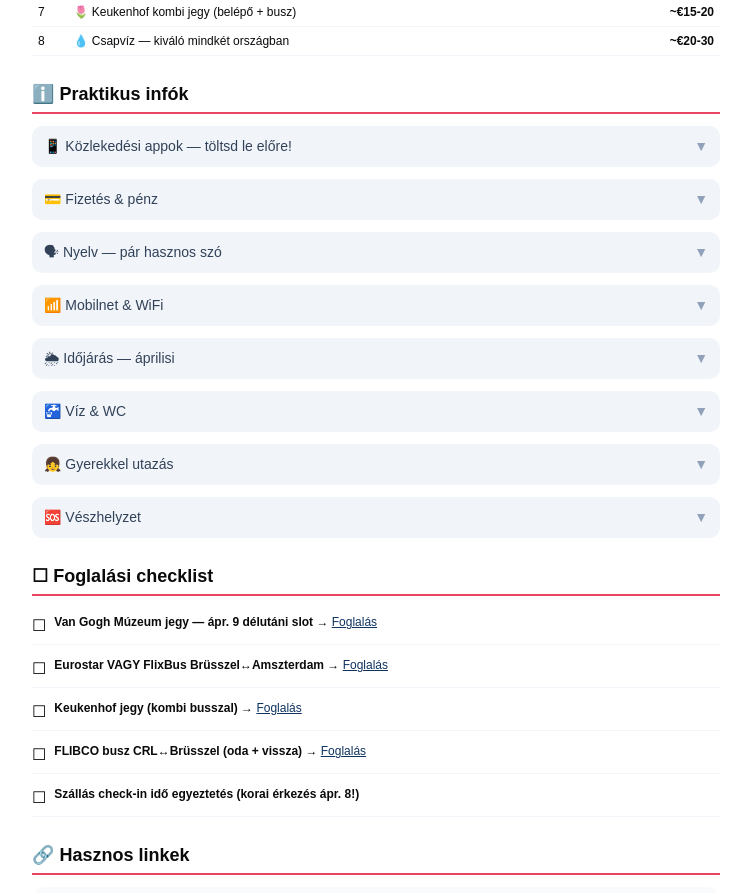
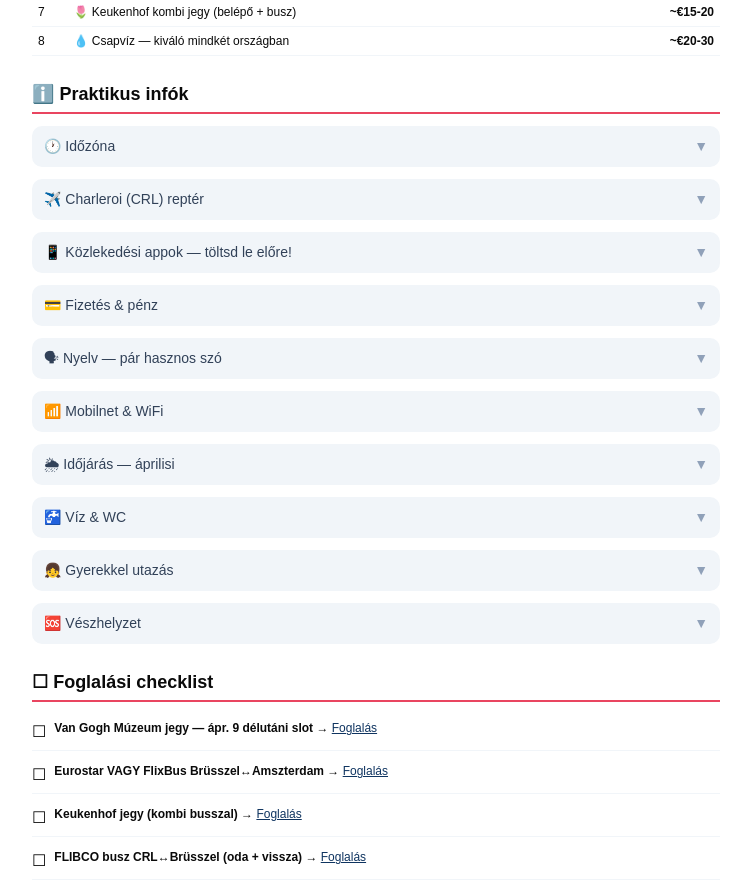
Before and after one commit to JZsolt/traveler, a React (Vite) app: page /trip/brusszel-2026 in a window 1280 px wide. Shown: the part 4980-5873 px from the top of the page, without its empty margins (264-1015 px from the left). Built offline with nearby package versions, Linux system fonts and the light colour scheme.

Commit message:
Add timezone (-1h from Romania) and Charleroi airport practical info
Co-Authored-By: Claude Opus 4.6 (1M context) <noreply@anthropic.com>

```diff
--- a/src/data/trips.js
+++ b/src/data/trips.js
@@ -57,6 +57,24 @@ export const trips = [
       { tip: "💧 Csapvíz — kiváló mindkét országban", saving: "~€20-30" }
     ],
     practicalInfo: [
+      {
+        title: "🕐 Időzóna",
+        items: [
+          "Románia → Belgium/Hollandia: -1 óra (CET, közép-európai idő)",
+          "Ha 06:10-kor landoltok Charleroi-ban, Romániában 07:10 van — az órátokat állítsátok át!",
+          "Az iPhone/Android automatikusan átáll ha be van kapcsolva az automatikus időzóna"
+        ]
+      },
+      {
+        title: "✈️ Charleroi (CRL) reptér",
+        items: [
+          "Kicsi, egyszerű reptér — gyorsan ki- és bejuttok, nincs bonyolult terminál",
+          "Érkezéskor: poggyász gyorsan jön, a FLIBCO busz közvetlenül a kijáratnál indul",
+          "Visszaútnál: 1.5 óra elég a check-in + security-re (kicsi a reptér)",
+          "Nincs érdemi duty-free vagy bolt — ne számítsatok reptéri vásárlásra",
+          "WC és víztöltés a security után ingyenes"
+        ]
+      },
       {
         title: "📱 Közlekedési appok — töltsd le előre!",
         items: [
```
